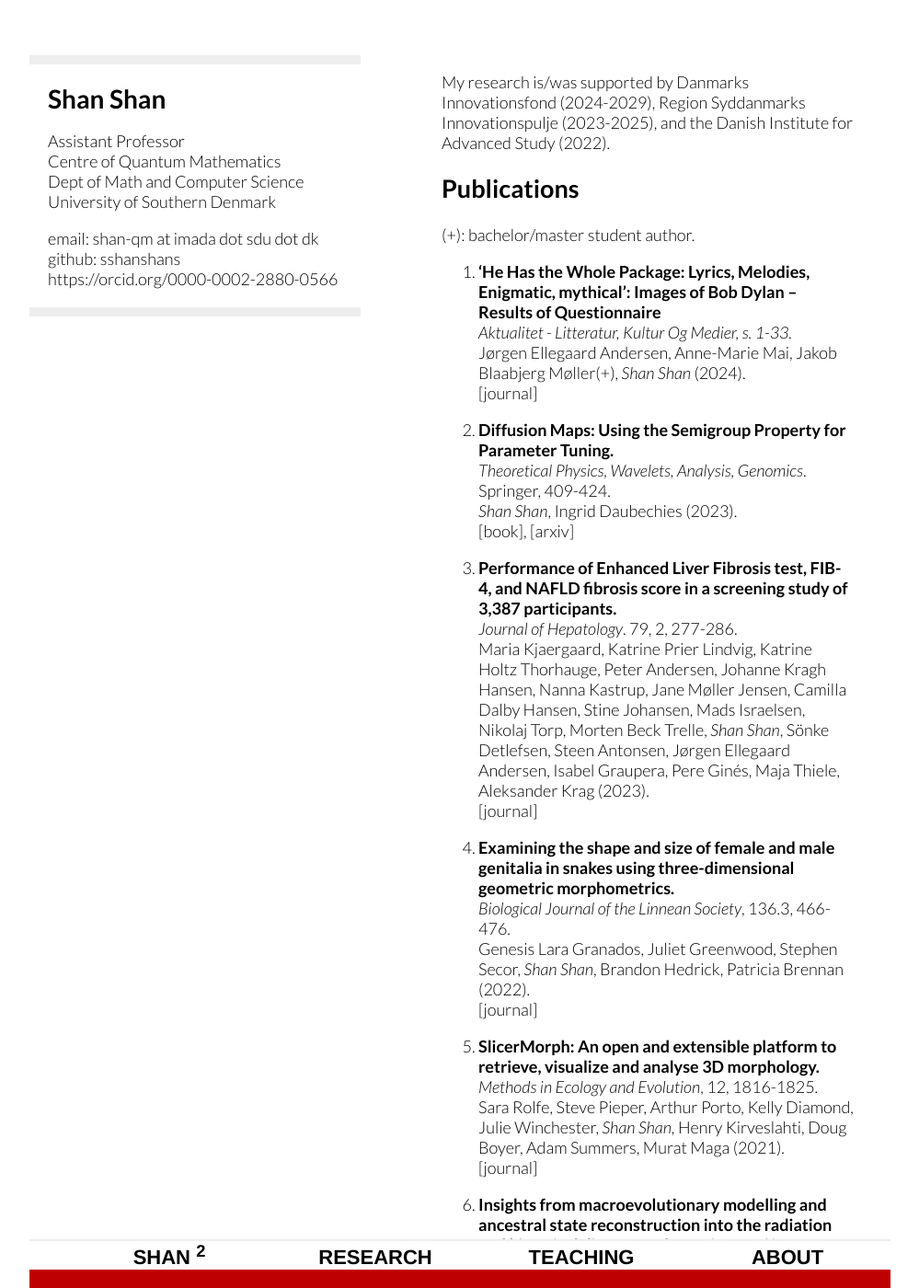
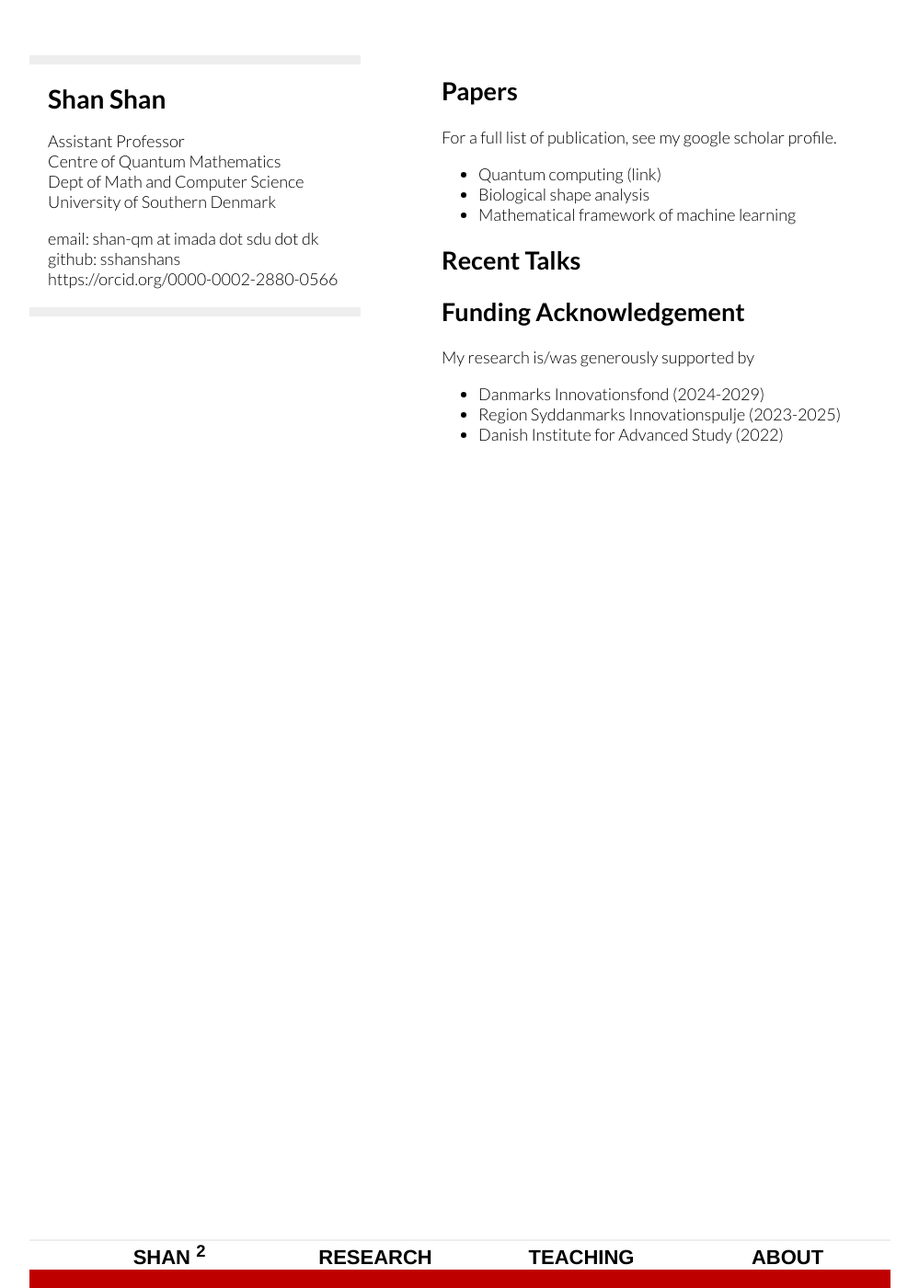
Before and after one commit to sshanshans/sshanshans.github.io, a Jekyll site: the page built from research/research.md, in a window 1280 px wide and 1400 px high. Shown: the whole window at 92% size, without its empty margins (160-1159 px from the left). Built offline with Jekyll 4.4.1, drawn with Linux system fonts in a browser that asks for light colours; some of the changed text lies outside the part shown.

Commit message:
Update research.md

```diff
--- a/research/research.md
+++ b/research/research.md
@@ -4,51 +4,20 @@ title: research
 description: Research
 ---
 
-My research is/was supported by Danmarks Innovationsfond (2024-2029), Region Syddanmarks Innovationspulje (2023-2025), and the Danish Institute for Advanced Study (2022).
+## Papers
+For a full list of publication, see my google scholar profile.
 
-## Publications
+* Quantum computing [(link)](../research/quantum.html)
+* Biological shape analysis
+* Mathematical framework of machine learning
 
-(+): bachelor/master student author.
+## Recent Talks
 
-8. **‘He Has the Whole Package: Lyrics, Melodies, Enigmatic, mythical’: Images of Bob Dylan – Results of Questionnaire** <br />
-*Aktualitet - Litteratur, Kultur Og Medier, s. 1-33.*  <br />
-Jørgen Ellegaard Andersen, Anne-Marie Mai, Jakob Blaabjerg Møller(+), *Shan Shan* (2024). <br />
-[[journal]](https://tidsskrift.dk/aktualitet/article/view/145362) <br />
-
-7. **Diffusion Maps: Using the Semigroup Property for Parameter Tuning.** <br />
-*Theoretical Physics, Wavelets, Analysis, Genomics*. Springer, 409-424.  <br />
-*Shan Shan*, Ingrid Daubechies (2023).  <br />
-[[book]](https://link.springer.com/book/10.1007/978-3-030-45847-8), [[arxiv]](https://arxiv.org/abs/2203.02867) <br />
-
-6. **Performance of Enhanced Liver Fibrosis test, FIB-4, and NAFLD fibrosis score in a screening study of 3,387 participants.** <br />
-*Journal of Hepatology*. 79, 2, 277-286.  <br />
-Maria Kjaergaard, Katrine Prier Lindvig, Katrine Holtz Thorhauge, Peter Andersen, Johanne Kragh Hansen, Nanna Kastrup, Jane Møller Jensen, Camilla Dalby Hansen, Stine Johansen, Mads Israelsen, Nikolaj Torp, Morten Beck Trelle, *Shan Shan*, Sönke Detlefsen, Steen Antonsen, Jørgen Ellegaard Andersen, Isabel Graupera, Pere Ginés, Maja Thiele, Aleksander Krag (2023). <br />
-[[journal]](https://pubmed.ncbi.nlm.nih.gov/37088311/) <br />
-
-5. **Examining the shape and size of female and male genitalia in snakes using three-dimensional geometric morphometrics.** <br />
-*Biological Journal of the Linnean Society*, 136.3, 466-476. <br />
-Genesis Lara Granados, Juliet Greenwood, Stephen Secor, *Shan Shan*, Brandon Hedrick, Patricia Brennan (2022). <br />
-[[journal]](https://academic.oup.com/biolinnean/article/136/3/466/6590757) <br />
-
-4. **SlicerMorph: An open and extensible platform to retrieve, visualize and analyse 3D morphology.** <br />
-*Methods in Ecology and Evolution*, 12, 1816-1825. <br />
-Sara Rolfe, Steve Pieper, Arthur Porto, Kelly Diamond, Julie Winchester, *Shan Shan*, Henry Kirveslahti, Doug Boyer, Adam Summers, Murat Maga (2021). <br />
-[[journal]](https://besjournals.onlinelibrary.wiley.com/doi/10.1111/2041-210X.13669) <br />
-
-3. **Insights from macroevolutionary modelling and ancestral state reconstruction into the radiation and historical dietary ecology of Lemuriformes (Primates, Mammalia).**  <br />
-*BMC ecology and evolution*, 21(1), 1-13.  <br />
-Ethan Fulwood, *Shan Shan*, Julia Winchester, Henry Kirveslahti, Robert Ravier, Shahar Kovalsky, Ingrid Daubechies & Doug Boyer (2020). <br />
-[[journal]](https://bmcecolevol.biomedcentral.com/articles/10.1186/s12862-021-01793-x) <br />
-
-2. **Dietary adaptation in lemurs, analyzed using new approaches to describing functional properties of tooth shape.**  <br />
-*The FASEB Journal*, 34(S1), 1-1. <br />
-Ethan Fulwood, *Shan Shan*, Julia Winchester, Henry Kirveslahti, Tingran Gao, Doug Boyer, Ingrid Daubechies (2020). <br />
-[[journal]](https://faseb.onlinelibrary.wiley.com/doi/abs/10.1096/fasebj.2020.34.s1.03161)  <br />
-
-1. **ariaDNE: A robustly implemented algorithm for Dirichlet energy of the normal.** <br />
-*Methods in Ecology and Evolution*, 10(4), 541-552. <br />
-*Shan Shan*, Shahar Z. Kovalsky, Julie M. Winchester, Doug M. Boyer, Ingrid Daubechies (2019). <br />
-[[journal]](https://besjournals.onlinelibrary.wiley.com/doi/10.1111/2041-210X.13148), [[code]](/articles/ariadne.html)  <br />
+## Funding Acknowledgement
+My research is/was generously supported by
+* Danmarks Innovationsfond (2024-2029)
+* Region Syddanmarks Innovationspulje (2023-2025)
+* Danish Institute for Advanced Study (2022)
 
 <br />
 <br />
```
